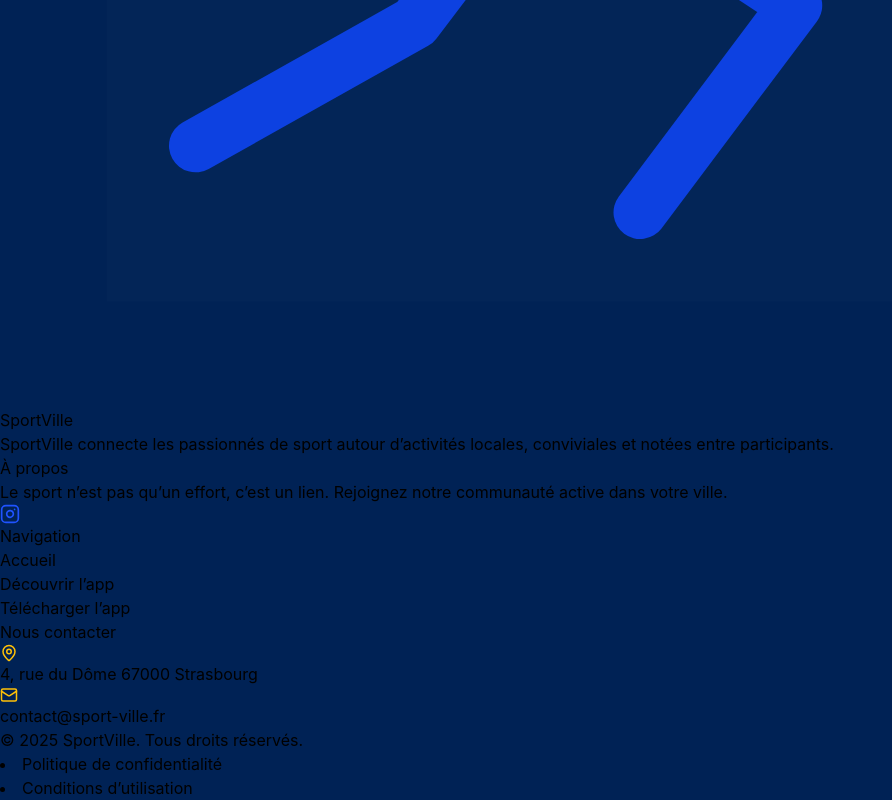
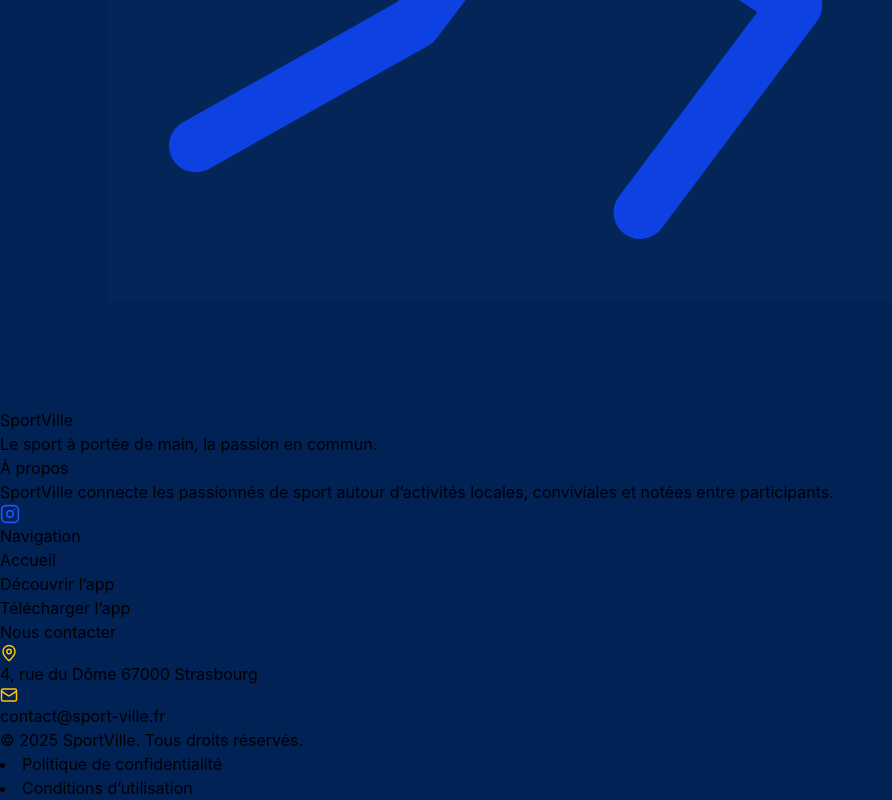
Before and after one commit to dididnk/sport-ville-landing-page, a React (Vite) app in the folder sportville-landing-page/: page / in a window 1280 px wide. Shown: the part 2524-3324 px from the top of the page, without its empty margins (0-892 px from the left). Built offline with nearby package versions, Linux system fonts and the light colour scheme.

Commit message:
slogan added

```diff
--- a/sportville-landing-page/src/components/Footer/Footer.tsx
+++ b/sportville-landing-page/src/components/Footer/Footer.tsx
@@ -24,7 +24,7 @@
           </div>
           <h2 className="text-xl font-semibold mb-2">SportVille</h2>
           <p className="text-gray-400 leading-relaxed">
-            SportVille connecte les passionnés de sport autour d’activités locales, conviviales et notées entre participants.
+            Le sport à portée de main, la passion en commun.
           </p>
         </div>
 
@@ -32,7 +32,7 @@
         <div>
           <h3 className="text-lg font-bold mb-4 border-b border-gray-700 pb-2">À propos</h3>
           <p className="text-gray-400 mb-4">
-            Le sport n’est pas qu’un effort, c’est un lien. Rejoignez notre communauté active dans votre ville.
+            SportVille connecte les passionnés de sport autour d’activités locales, conviviales et notées entre participants.
           </p>
           <div className="flex space-x-4 mt-6">
             {[Instagram].map((Icon, index) => (
```
